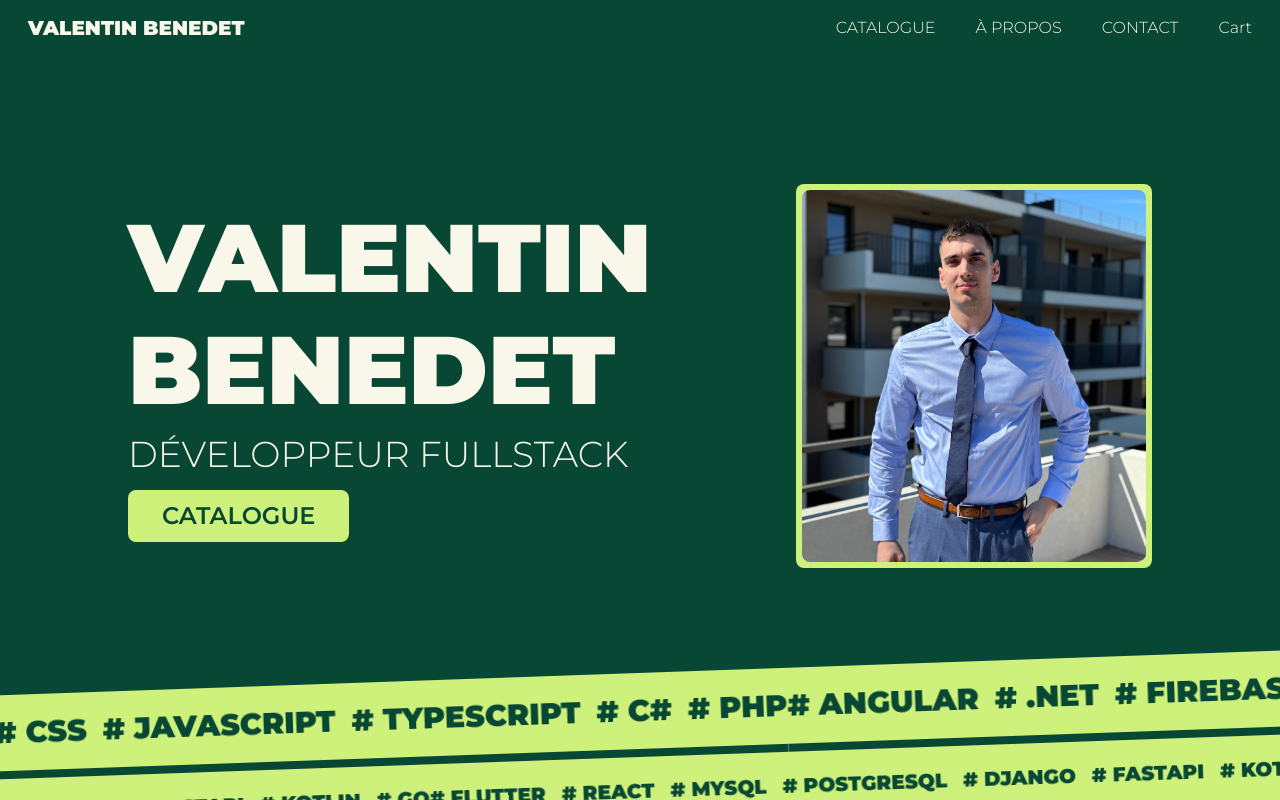
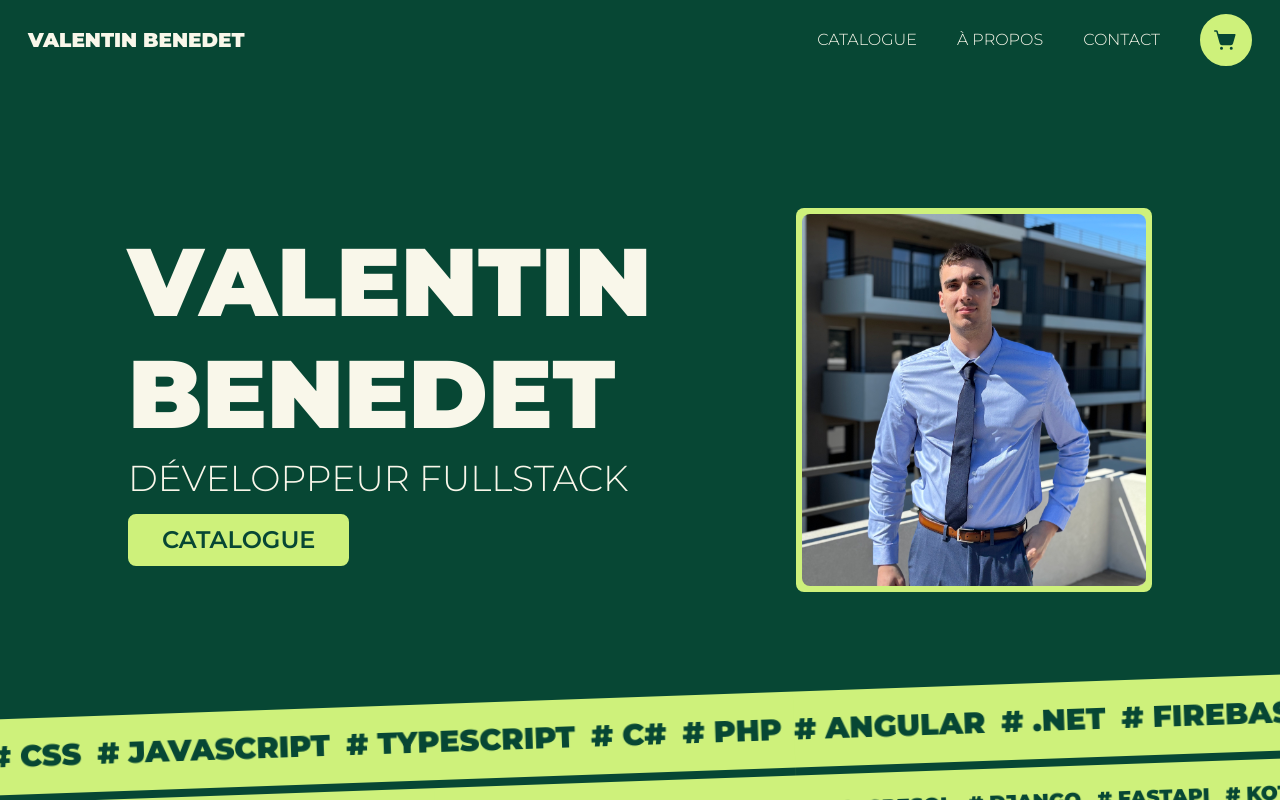
Before and after one commit to imValoou/portfolio, a Next.js app in the folder portfolio/: page / in a window 1280 px wide. Shown: the top 800 px of the page. Built offline with nearby package versions, Linux system fonts and the light colour scheme.

Commit message:
feat: Add phosphor-react dependency and integrate ShoppingCartSimple icon in Header component refactor: Enhance ProjectCard component to conditionally render hover effects with motion refactor: Update Carousel component to use motion for improved animations

```diff
--- a/portfolio/package.json
+++ b/portfolio/package.json
@@ -11,6 +11,7 @@
 	"dependencies": {
 		"motion": "^12.9.2",
 		"next": "15.3.1",
+		"phosphor-react": "^1.4.1",
 		"react": "^19.0.0",
 		"react-dom": "^19.0.0"
 	},
--- a/portfolio/src/components/carousel.tsx
+++ b/portfolio/src/components/carousel.tsx
@@ -20,7 +20,7 @@ export default function Carousel({
 	speed,
 }: carouselProps) {
 	return (
-		<div className="overflow-hidden flex bg-[var(--light-green)] first-of-type:border-t-8 border-[var(--dark-green)]">
+		<motion.div className="overflow-hidden flex bg-[var(--light-green)] first-of-type:border-t-8 border-[var(--dark-green)]">
 			<MotionConfig reducedMotion="user">
 				{Array.from({ length: 5 }).map((_, index) => (
 					<motion.div
@@ -32,7 +32,7 @@ export default function Carousel({
 								: items.length * 1.5,
 							repeat: Infinity,
 						}}
-						className="bg-[var(--light-green)] text-[var(--dark-green)] flex items-center gap-4 flex-row py-5 border-b-8 border-[var(--dark-green)] font-bold"
+						className="bg-[var(--light-green)] text-[var(--dark-green)] flex items-center gap-4 flex-row py-5 border-b-8 border-[var(--dark-green)] font-bold pr-3"
 					>
 						{items.map((item, index) => (
 							<div key={index} className="item text-nowrap">
@@ -65,6 +65,6 @@ export default function Carousel({
 					</motion.div>
 				))}
 			</MotionConfig>
-		</div>
+		</motion.div>
 	);
 }
--- a/portfolio/src/components/project-card.tsx
+++ b/portfolio/src/components/project-card.tsx
@@ -1,11 +1,15 @@
+import { motion } from 'motion/react';
+
 export default function ProjectCard({
 	name,
 	description,
 	image,
+	hoverEnabled = true,
 }: {
 	name: string;
 	description: string;
 	image: string;
+	hoverEnabled?: boolean;
 }) {
 	return (
 		<div
@@ -17,10 +21,14 @@ export default function ProjectCard({
 					backgroundImage: `url(${image})`,
 				}}
 			>
-				<div className="group-hover:flex bg-[#2F463FB0] p-6 w-full h-full  flex-col items-start justify-end hidden rounded-lg text-secondary text-shadow-md text-shadow-gray-950">
-					<h3>{name}</h3>
-					<p>{description}</p>
-				</div>
+				{hoverEnabled === true && (
+					<div className="flex bg-[#2F463FB0] opacity-0 group-hover:opacity-100 transition-opacity duration-100 ease-in-out w-full h-full  flex-col items-start justify-end rounded-lg text-secondary text-shadow-md text-shadow-gray-950 relative overflow-visible">
+						<motion.div className="absolute p-6 opacity-0 group-hover:opacity-100 transition-all duration-300 ease-in-out translate-y-4 group-hover:-translate-y-0 ">
+							<h3>{name}</h3>
+							<p>{description}</p>
+						</motion.div>
+					</div>
+				)}
 			</div>
 		</div>
 	);
--- a/portfolio/src/layouts/header.tsx
+++ b/portfolio/src/layouts/header.tsx
@@ -1,3 +1,5 @@
+import { ShoppingCartSimple } from 'phosphor-react';
+
 export default function Header() {
 	return (
 		<header
@@ -7,21 +9,23 @@ export default function Header() {
 			<h4 className="font-bold">Valentin Benedet</h4>
 			<nav>
 				<ul className="flex items-center justify-between uppercase gap-10">
-					<a href="/catalog">
+					<a href="/catalog" className="cursor-pointer">
 						<li>Catalogue</li>
 					</a>
 
-					<a href="/about">
+					<a href="/about" className="cursor-pointer">
 						<li>À propos</li>
 					</a>
 
-					<a href="/contact">
+					<a href="/contact" className="cursor-pointer">
 						<li>Contact</li>
 					</a>
 
-					<a href="/cart">
+					<a href="/cart" className="cursor-pointer">
 						<li>
-							<button className="button">Cart</button>
+							<button className="secondary border-2 border-[var(--light-green)] p-3 rounded-full flex items-center justify-center cursor-pointer hover:bg-[var(--white)]  transition-colors duration-200 ease-in-out">
+								<ShoppingCartSimple size={24} weight="fill" />
+							</button>
 						</li>
 					</a>
 				</ul>
```
Also changed, not shown: 1 other file (tests, documents, lock files or other folders).
